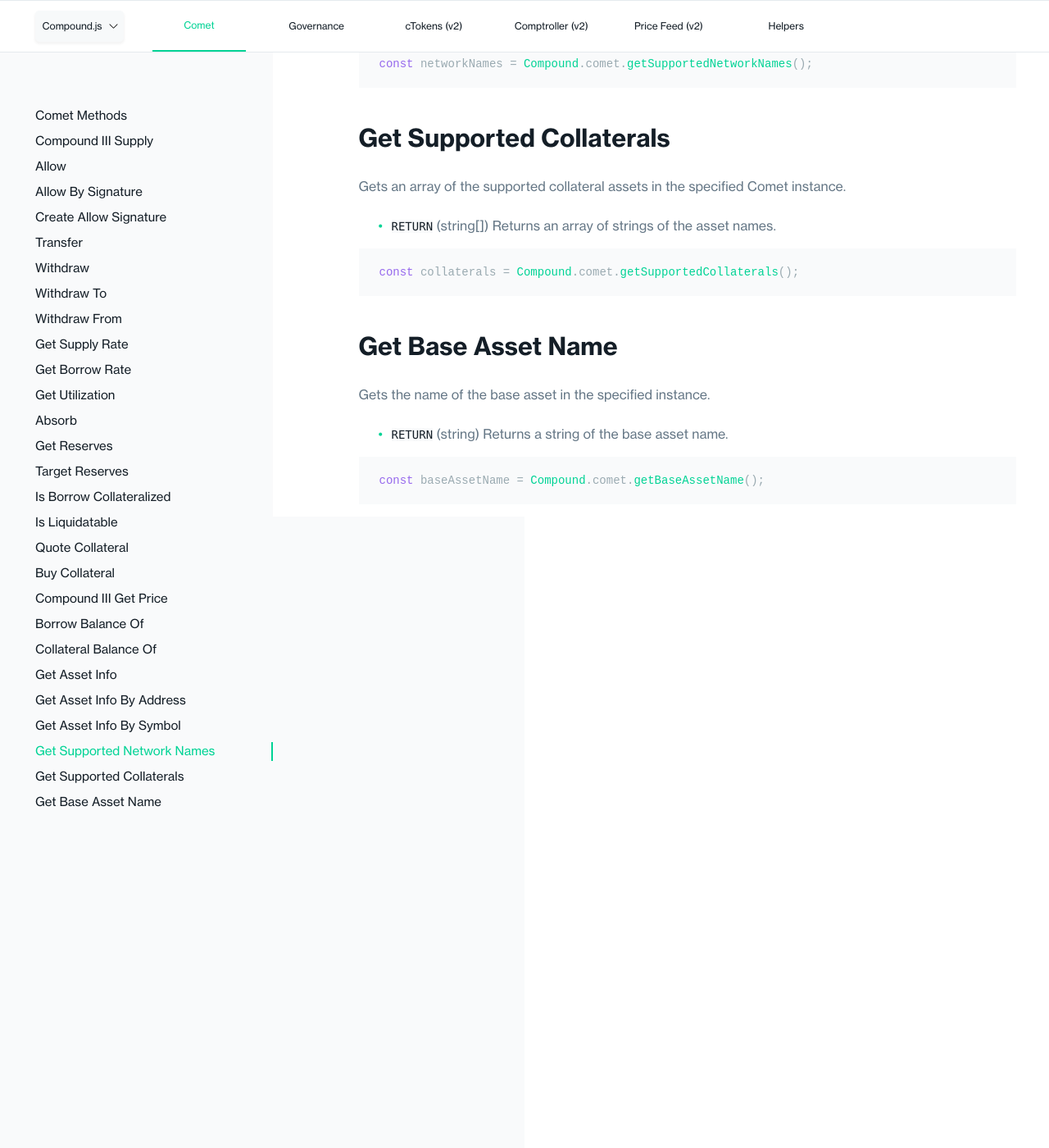
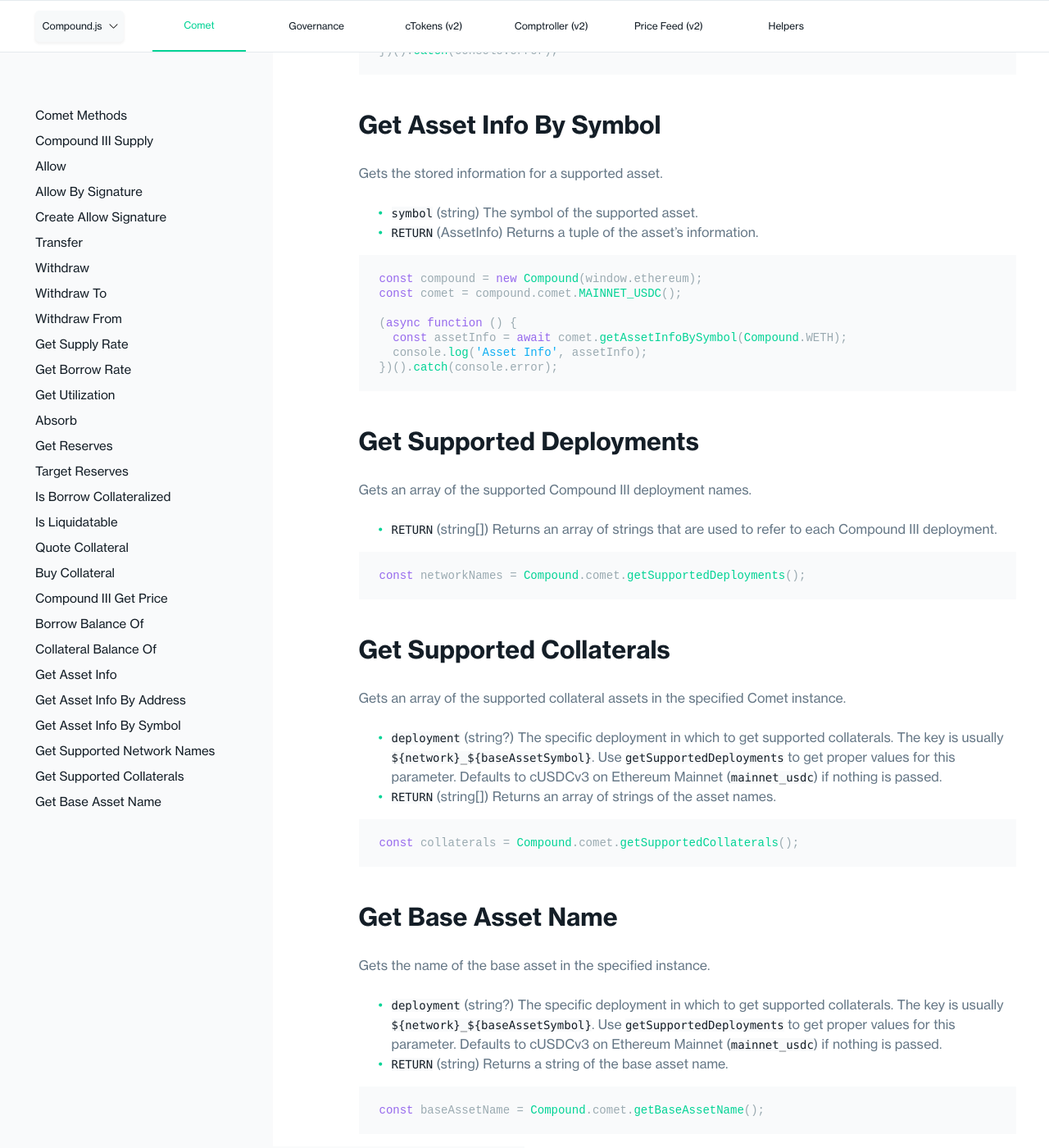
Before and after one commit to compound-finance/compound-finance.github.io, a Jekyll site: the page built from docs/pages/compound-js/comet.md, in a window 1280 px wide and 1400 px high, scrolled down 12742 px. Shown: the whole window at 82% size. Built offline with Jekyll 4.4.1, drawn with Linux system fonts in a browser that asks for light colours; some of the changed text lies outside the part shown.

Commit message:
updated compound.js docs

````diff
--- a/docs/pages/compound-js/comet.md
+++ b/docs/pages/compound-js/comet.md
@@ -56,16 +56,17 @@
 
 ```js
 const compound = new Compound(window.ethereum);
+const comet = compound.comet.MAINNET_USDC();
 
 // Ethers.js overrides are an optional last parameter
 // const trxOptions = { gasLimit: 250000, mantissa: false };
 
 (async function() {
 
-  const me = '0xSenderAddress';
+  const me = '0xSenderAddress'; // can be compound._provider.address
 
   console.log('Supplying ETH to Compound Comet...');
-  const trx = await compound.comet.supply(
+  const trx = await comet.supply(
     me, // supplied asset comes from this account
     me, // supplied asset is credited to this account's balance
     Compound.WBTC,
@@ -87,15 +88,16 @@
 
 ```js
 const compound = new Compound(window.ethereum);
+const comet = compound.comet.MAINNET_USDC();
 
 (async function () {
   const address = '0xManagerAddressHere';
-  const trx = await compound.comet.allow(address, true);
+  const trx = await comet.allow(address, true);
   console.log('Ethers.js transaction object', trx);
 })().catch(console.error);
 ```
 
-## Allow By Signature
+## Allow By Sig
 
 Enable or disable a Comet account manager using an EIP-712 signature.
 
@@ -110,9 +112,10 @@
 
 ```js
 const compound = new Compound(window.ethereum);
+const comet = compound.comet.MAINNET_USDC();
 
 (async function() {
-  const allowTx = await compound.comet.allowBySig(
+  const allowTx = await comet.allowBySig(
     '0xaAaAaAaaAaAaAaaAaAAAAAAAAaaaAaAaAaaAaaAa',
     '0xbBbBBBBbbBBBbbbBbbBbbbbBBbBbbbbBbBbbBBbB',
     true,
@@ -139,10 +142,11 @@
 
 ```js
 const compound = new Compound(window.ethereum);
+const comet = compound.comet.MAINNET_USDC();
 
 (async () => {
 
-  const allowSignature = await compound.comet.createAllowSignature(
+  const allowSignature = await comet.createAllowSignature(
     '0xbBbBBBBbbBBBbbbBbbBbbbbBBbBbbbbBbBbbBBbB',
     true
   );
@@ -164,6 +168,7 @@
 
 ```js
 const compound = new Compound(window.ethereum);
+const comet = compound.comet.MAINNET_USDC();
 
 // Ethers.js overrides are an optional last parameter
 // const trxOptions = { gasLimit: 250000 };
@@ -194,6 +199,7 @@
 
 ```js
 const compound = new Compound(window.ethereum);
+const comet = compound.comet.MAINNET_USDC();
 
 // Ethers.js overrides are an optional last parameter
 // const trxOptions = { gasLimit: 250000 };
@@ -223,6 +229,7 @@
 
 ```js
 const compound = new Compound(window.ethereum);
+const comet = compound.comet.MAINNET_USDC();
 
 // Ethers.js overrides are an optional last parameter
 // const trxOptions = { gasLimit: 250000 };
@@ -254,6 +261,7 @@
 
 ```js
 const compound = new Compound(window.ethereum);
+const comet = compound.comet.MAINNET_USDC();
 
 // Ethers.js overrides are an optional last parameter
 // const trxOptions = { gasLimit: 250000 };
@@ -278,12 +286,14 @@
 Gets the supply rate. This method returns the current supply rate as the decimal representation of a percentage scaled up by 10 ^ 18.
 
 - `[utilization]` (string \| number \| BigNumber) A number representing the utilization rate in which to get the corresponding supply rate. The current utilization rate can be fetched by using `Compound.comet.getUtilization()`.
-- `[_provider]` (Provider \| string) An Ethers.js provider or valid network name string.
 - `RETURN` (string) Returns a string of the numeric value of the supply rate.
 
 ```js
+const compound = new Compound(window.ethereum);
+const comet = compound.comet.MAINNET_USDC();
+
 (async function () {
-  const supplyRate = await Compound.comet.getSupplyRate();
+  const supplyRate = await comet.getSupplyRate();
   console.log('Supply Rate', supplyRate);
 })().catch(console.error);
 ```
@@ -293,12 +303,14 @@
 Gets the borrow rate. This method returns the current borrow rate as the decimal representation of a percentage scaled up by 10 ^ 18.
 
 - `[utilization]` (string \| number \| BigNumber) A number representing the utilization rate in which to get the corresponding supply rate. The current utilization rate can be fetched by using `Compound.comet.getUtilization()`.
-- `[_provider]` (Provider \| string) An Ethers.js provider or valid network name string.
 - `RETURN` (string) Returns a string of the numeric value of the borrow rate.
 
 ```js
+const compound = new Compound(window.ethereum);
+const comet = compound.comet.MAINNET_USDC();
+
 (async function () {
-  const borrowRate = await Compound.comet.getBorrowRate();
+  const borrowRate = await comet.getBorrowRate();
   console.log('Borrow Rate', borrowRate);
 })().catch(console.error);
 ```
@@ -307,12 +319,14 @@
 
 Gets the utilization rate.
 
-- `[_provider]` (Provider \| string) An Ethers.js provider or valid network name string.
 - `RETURN` (string) Returns the current protocol utilization as a percentage as a decimal, represented by an unsigned integer, scaled up by 10 ^ 18.
 
 ```js
+const compound = new Compound(window.ethereum);
+const comet = compound.comet.MAINNET_USDC();
+
 (async function () {
-  const utilization = await Compound.comet.getUtilization();
+  const utilization = await comet.getUtilization();
   console.log('Utilization', utilization);
 })().catch(console.error);
 ```
@@ -321,18 +335,20 @@
 
 This method triggers the liquidation of one or many underwater accounts.
 
+- `absorber` (string) The account that is issued liquidator points during successful execution.
 - `accounts` (string \| string[]) A string of one or an array of many addresses of underwater accounts.
 - `[options]` (CallOptions) Call options and Ethers.js overrides for the transaction.
 - `RETURN` (object) Returns an Ethers.js transaction object of the absorb transaction.
 
 ```js
 const compound = new Compound(window.ethereum);
+const comet = compound.comet.MAINNET_USDC();
 
 (async function () {
   const addresses = [
     '0xUnderwaterAccountAddress1',
   ];
-  const trx = await compound.comet.absorb(addresses);
+  const trx = await comet.absorb(addresses);
   console.log('Ethers.js transaction object', trx);
 })().catch(console.error);
 ```
@@ -341,12 +357,14 @@
 
 Gets the Comet protocol reserves for the base asset as an integer.
 
-- `[_provider]` (Provider \| string) An Ethers.js provider or valid network name string.
 - `RETURN` (string) Returns the current protocol reserves in in the base asset as an unsigned integer, scaled up by 10 to the "decimals" integer in the base asset's contract.
 
 ```js
+const compound = new Compound(window.ethereum);
+const comet = compound.comet.MAINNET_USDC();
+
 (async function () {
-  const reserves = await Compound.comet.getReserves();
+  const reserves = await comet.getReserves();
   console.log('Reserves', reserves);
 })().catch(console.error);
 ```
@@ -355,12 +373,14 @@
 
 Gets the Comet protocol target reserves.
 
-- `[_provider]` (Provider \| string) An Ethers.js provider or valid network name string.
 - `RETURN` (string) Returns the protocol target reserves in the base asset as an unsigned integer, scaled up by 10 to the "decimals" integer in the base asset's contract.
 
 ```js
+const compound = new Compound(window.ethereum);
+const comet = compound.comet.MAINNET_USDC();
+
 (async function () {
-  const target = await Compound.comet.targetReserves();
+  const target = await comet.targetReserves();
   console.log('Target Reserves', target);
 })().catch(console.error);
 ```
@@ -369,14 +389,16 @@
 
 Gets the collateralization of an account as a boolean.
 
-- `[_provider]` (Provider \| string) An Ethers.js provider or valid network name string.
 - `account` (string) The account address as a string.
 - `RETURN` (boolean) Returns the collateralization of the account as a boolean.
 
 ```js
+const compound = new Compound(window.ethereum);
+const comet = compound.comet.MAINNET_USDC();
+
 (async function () {
   const address = '0xAccountThatBorrows';
-  const isCollateralized = await Compound.comet.isBorrowCollateralized(address);
+  const isCollateralized = await comet.isBorrowCollateralized(address);
   console.log('Is Collateralized', isCollateralized);
 })().catch(console.error);
 ```
@@ -385,14 +407,16 @@
 
 Checks if the passed account is presently liquidatable.
 
-- `[_provider]` (Provider \| string) An Ethers.js provider or valid network name string.
 - `account` (string) The account address as a string.
 - `RETURN` (boolean) Returns the ability to liquidate the account as a boolean.
 
 ```js
+const compound = new Compound(window.ethereum);
+const comet = compound.comet.MAINNET_USDC();
+
 (async function () {
   const address = '0xAccountThatBorrows';
-  const isLiquidatable = await Compound.comet.isLiquidatable(address);
+  const isLiquidatable = await comet.isLiquidatable(address);
   console.log('Is Liquidatable', isLiquidatable);
 })().catch(console.error);
 ```
@@ -403,13 +427,15 @@
 
 - `asset` (string) A string of the name of the asset.
 - `baseAmount` (number \| string \| BigNumber) A string, number, or BigNumber object of the amount of the base asset to get a quote. Use the `mantissa` boolean in the `options` parameter to indicate if this value is scaled up (so there are no decimals) or in its natural scale.
-- `[_provider]` (Provider \| string) An Ethers.js provider or valid network name string.
 - `[options]` (CallOptions) Call options and Ethers.js overrides for the transaction.
 - `RETURN` (string) Returns the price of the asset that is passed to it in USD as an unsigned integer, scaled up by 10 ^ 6.
 
 ```js
+const compound = new Compound(window.ethereum);
+const comet = compound.comet.MAINNET_USDC();
+
 (async function () {
-  const price = await Compound.comet.quoteCollateral(Compound.UNI, '1000000000');
+  const price = await comet.quoteCollateral(Compound.UNI, '1000000000');
   console.log('Price quote of 1000 base asset of UNI', price);
 })().catch(console.error);
 ```
@@ -428,13 +454,14 @@
 
 ```js
 const compound = new Compound(window.ethereum);
+const comet = compound.comet.MAINNET_USDC();
 
 (async function() {
 
   const me = '0xRecipient';
 
   console.log('Buying collateral...');
-  const trx = await compound.comet.buyCollateral(
+  const trx = await comet.buyCollateral(
     Compound.WBTC,
     1,
     10000
@@ -449,13 +476,15 @@
 
 Gets the price of the asset that is passed to it in USD as an unsigned integer, scaled up by 10 ^ 8.
 
-- `asset` (string) A string of the name of the asset.
-- `[_provider]` (Provider \| string) An Ethers.js provider or valid network name string.
+- `asset` (string) A string of the symbol of the asset.
 - `RETURN` (string) Returns the price of the asset that is passed to it in USD as an unsigned integer, scaled up by 10 ^ 8.
 
 ```js
+const compound = new Compound(window.ethereum);
+const comet = compound.comet.MAINNET_USDC();
+
 (async function () {
-  const price = await Compound.comet.getPrice(Compound.WBTC);
+  const price = await comet.getPrice(Compound.WBTC);
   console.log('Price of WBTC', price);
 })().catch(console.error);
 ```
@@ -465,13 +494,15 @@
 Gets the current borrow balance of an account as an unsigned integer. If the account has a non-negative base asset balance, it will return 0.
 
 - `account` (string) The account address as a string.
-- `[_provider]` (Provider \| string) An Ethers.js provider or valid network name string.
 - `RETURN` (string) Returns the collateralization of the account as an integer.
 
 ```js
+const compound = new Compound(window.ethereum);
+const comet = compound.comet.MAINNET_USDC();
+
 (async function () {
   const address = '0xAccountThatBorrows';
-  const bal = await Compound.comet.borrowBalanceOf(address);
+  const bal = await comet.borrowBalanceOf(address);
   console.log('Borrow Balance', bal.toString());
 })().catch(console.error);
 ```
@@ -480,15 +511,17 @@
 
 Gets the current balance of the collateral asset for the specified account.
 
-- `[_provider]` (Provider \| string) An Ethers.js provider or valid network name string.
 - `account` (string) The account address as a string.
 - `asset` (string) The name of the collateral asset.
 - `RETURN` (string) Returns the collateral balance as an integer.
 
 ```js
+const compound = new Compound(window.ethereum);
+const comet = compound.comet.MAINNET_USDC();
+
 (async function () {
   const address = '0xAccountThatSupplied';
-  const balance = await Compound.comet.collateralBalanceOf(address, Compound.WBTC);
+  const balance = await comet.collateralBalanceOf(address, Compound.WBTC);
   console.log('Collateral balance', balance);
 })().catch(console.error);
 ```
@@ -498,12 +531,14 @@
 Gets the stored information for a supported asset.
 
 - `assetIndex` (number \| string \| BigNumber) The index of the asset in the array in the Comet contract.
-- `[_provider]` (Provider \| string) An Ethers.js provider or valid network name string.
 - `RETURN` (AssetInfo) Returns a tuple of the asset's information.
 
 ```js
+const compound = new Compound(window.ethereum);
+const comet = compound.comet.MAINNET_USDC();
+
 (async function () {
-  const assetInfo = await Compound.comet.getAssetInfo(2);
+  const assetInfo = await comet.getAssetInfo(2);
   console.log('Asset Info', assetInfo);
 })().catch(console.error);
 ```
@@ -513,12 +548,14 @@
 Gets the stored information for a supported asset.
 
 - `_address` (string) The contract address of the supported asset.
-- `[_provider]` (Provider \| string) An Ethers.js provider or valid network name string.
 - `RETURN` (AssetInfo) Returns a tuple of the asset's information.
 
 ```js
+const compound = new Compound(window.ethereum);
+const comet = compound.comet.MAINNET_USDC();
+
 (async function () {
-  const assetInfo = await Compound.comet.getAssetInfoByAddress('0xContract');
+  const assetInfo = await comet.getAssetInfoByAddress('0xContract');
   console.log('Asset Info', assetInfo);
 })().catch(console.error);
 ```
@@ -528,30 +565,33 @@
 Gets the stored information for a supported asset.
 
 - `symbol` (string) The symbol of the supported asset.
-- `[_provider]` (Provider \| string) An Ethers.js provider or valid network name string.
 - `RETURN` (AssetInfo) Returns a tuple of the asset's information.
 
 ```js
+const compound = new Compound(window.ethereum);
+const comet = compound.comet.MAINNET_USDC();
+
 (async function () {
-  const assetInfo = await Compound.comet.getAssetInfoBySymbol(Compound.WETH);
+  const assetInfo = await comet.getAssetInfoBySymbol(Compound.WETH);
   console.log('Asset Info', assetInfo);
 })().catch(console.error);
 ```
 
-## Get Supported Network Names
+## Get Supported Deployments
 
-Gets an array of the supported Compound III network names.
+Gets an array of the supported Compound III deployment names.
 
-- `RETURN` (string[]) Returns an array of strings of the network names.
+- `RETURN` (string[]) Returns an array of strings that are used to refer to each Compound III deployment.
 
 ```js
-const networkNames = Compound.comet.getSupportedNetworkNames();
+const networkNames = Compound.comet.getSupportedDeployments();
 ```
 
 ## Get Supported Collaterals
 
 Gets an array of the supported collateral assets in the specified Comet instance.
 
+- `deployment` (string?) The specific deployment in which to get supported collaterals. The key is usually `${network}_${baseAssetSymbol}`. Use `getSupportedDeployments` to get proper values for this parameter. Defaults to cUSDCv3 on Ethereum Mainnet (`mainnet_usdc`) if nothing is passed.
 - `RETURN` (string[]) Returns an array of strings of the asset names.
 
 ```js
@@ -562,6 +602,7 @@
 
 Gets the name of the base asset in the specified instance.
 
+- `deployment` (string?) The specific deployment in which to get supported collaterals. The key is usually `${network}_${baseAssetSymbol}`. Use `getSupportedDeployments` to get proper values for this parameter. Defaults to cUSDCv3 on Ethereum Mainnet (`mainnet_usdc`) if nothing is passed.
 - `RETURN` (string) Returns a string of the base asset name.
 
 ```js
````
Also changed, not shown: other parts of docs/pages/compound-js/comet.md (+4 -4 lines), docs/pages/compound-js/compound-js.md (+7 -0 lines), docs/pages/compound-js/helpers.md (+1 -1 lines).
